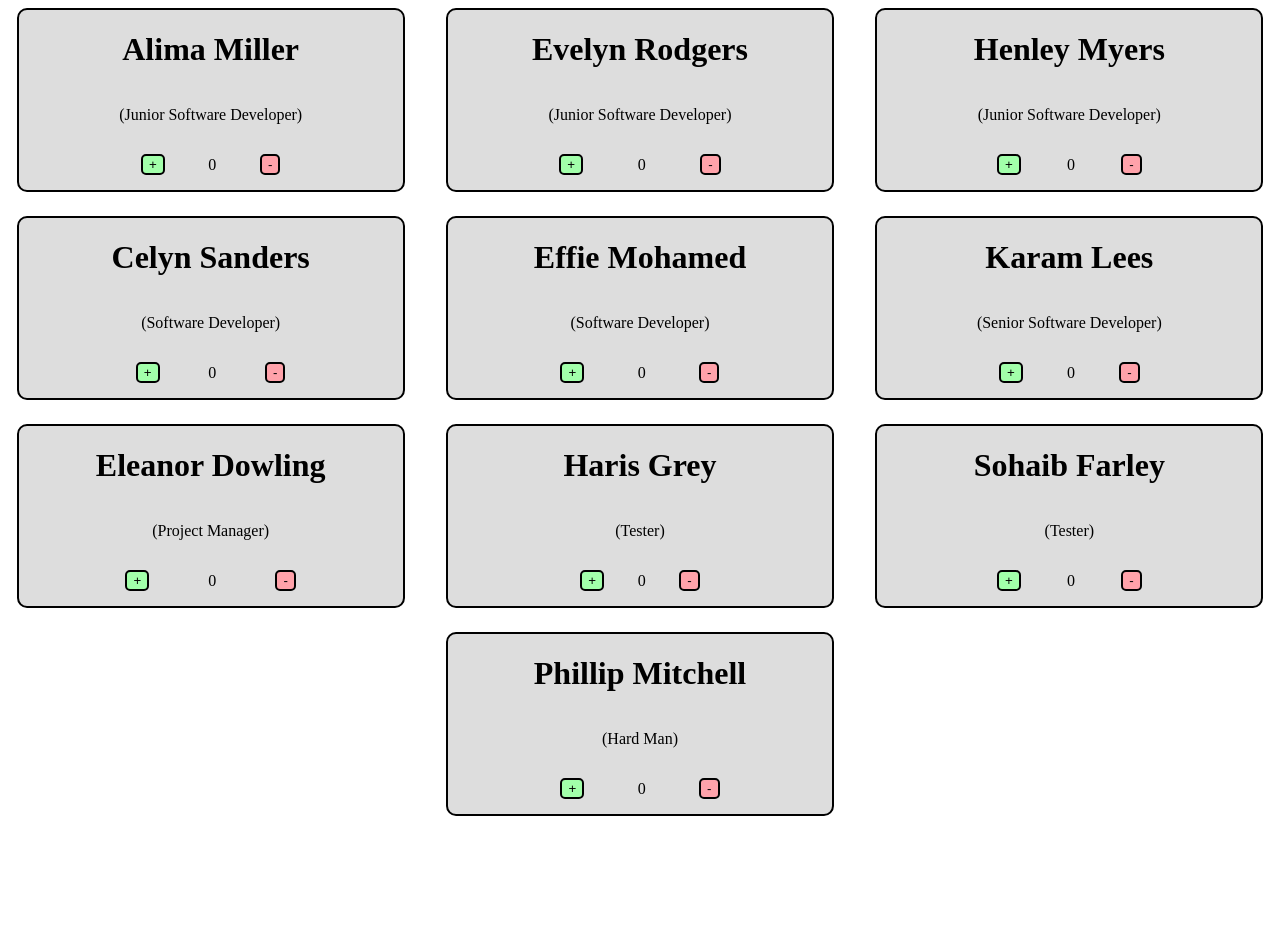
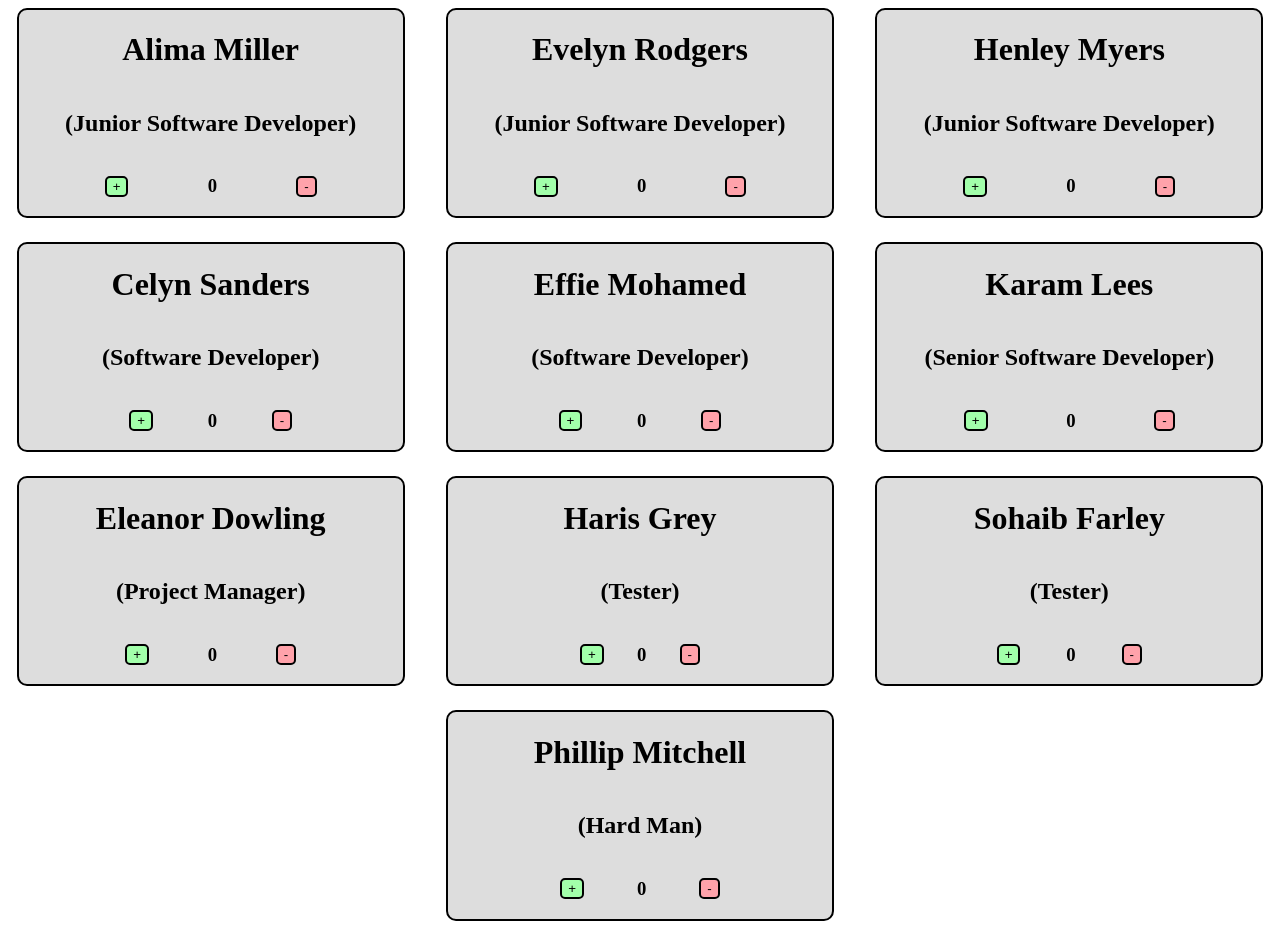
Before and after one commit to Isaac-D-Dawson/react-ticket-tracker, a React (Create React App) app in the folder ticket-tracker/: page / in a window 1280 px wide. Before the commit the page ends 824 px from the top, so only its background shows below. Built offline with nearby package versions, Linux system fonts and the light colour scheme.

Commit message:
Adjusted default font sizing.

```diff
--- a/ticket-tracker/src/components/card/Card.jsx
+++ b/ticket-tracker/src/components/card/Card.jsx
@@ -22,16 +22,20 @@ const Card = (props) => {
             <h1 className="card__name">
                 {cardName}
             </h1>
-            <p className="card__title">
+            <h2 className="card__title">
                 ({cardJob})
-            </p>
+            </h2>
             <div
                 className="button-wrapper__add"
                 onClick={handleAdd}
             >
                 <Button buttonText = {"+"} buttonValue="add"/>
             </div>
-            <p className="card__value">{counter}</p>
+            <h3
+                className="card__value"
+            >
+                {counter}
+            </h3>
             <div
                 className="button-wrapper__sub"
                 onClick={handleSub}
```
